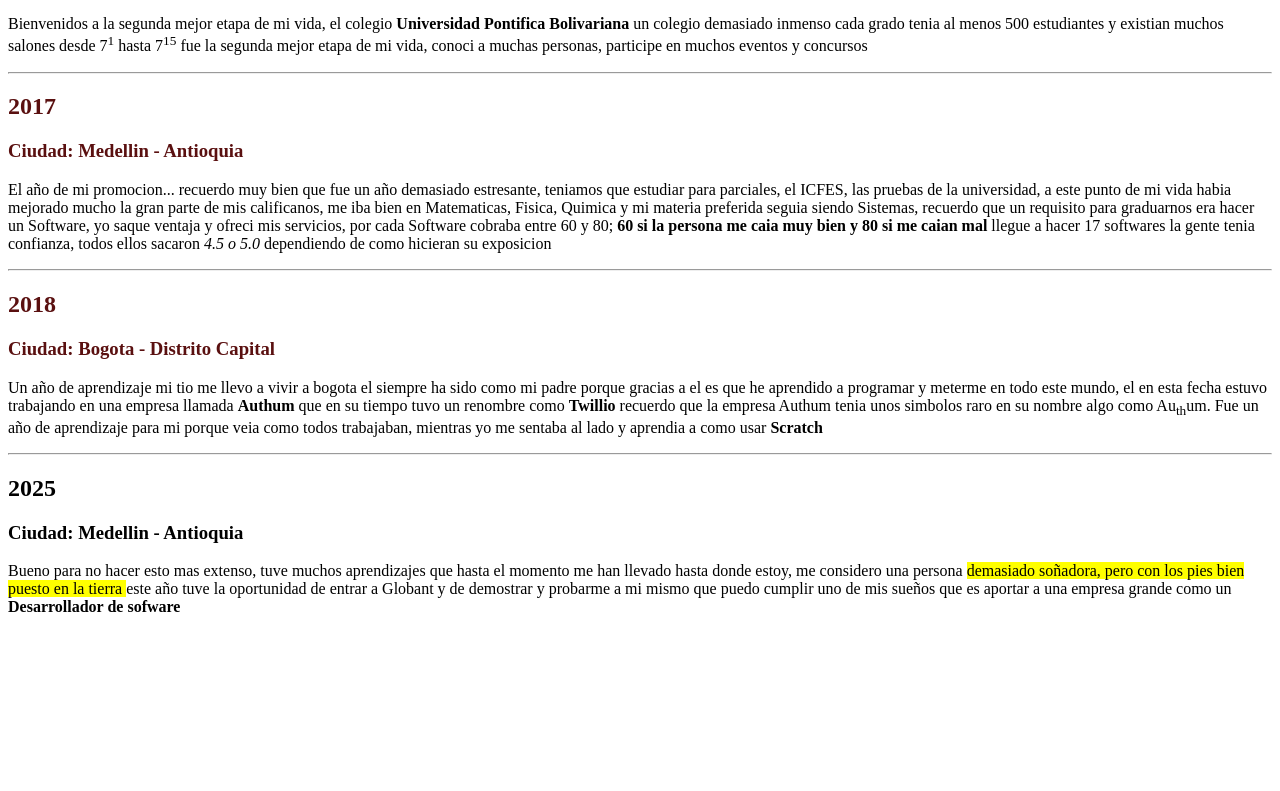
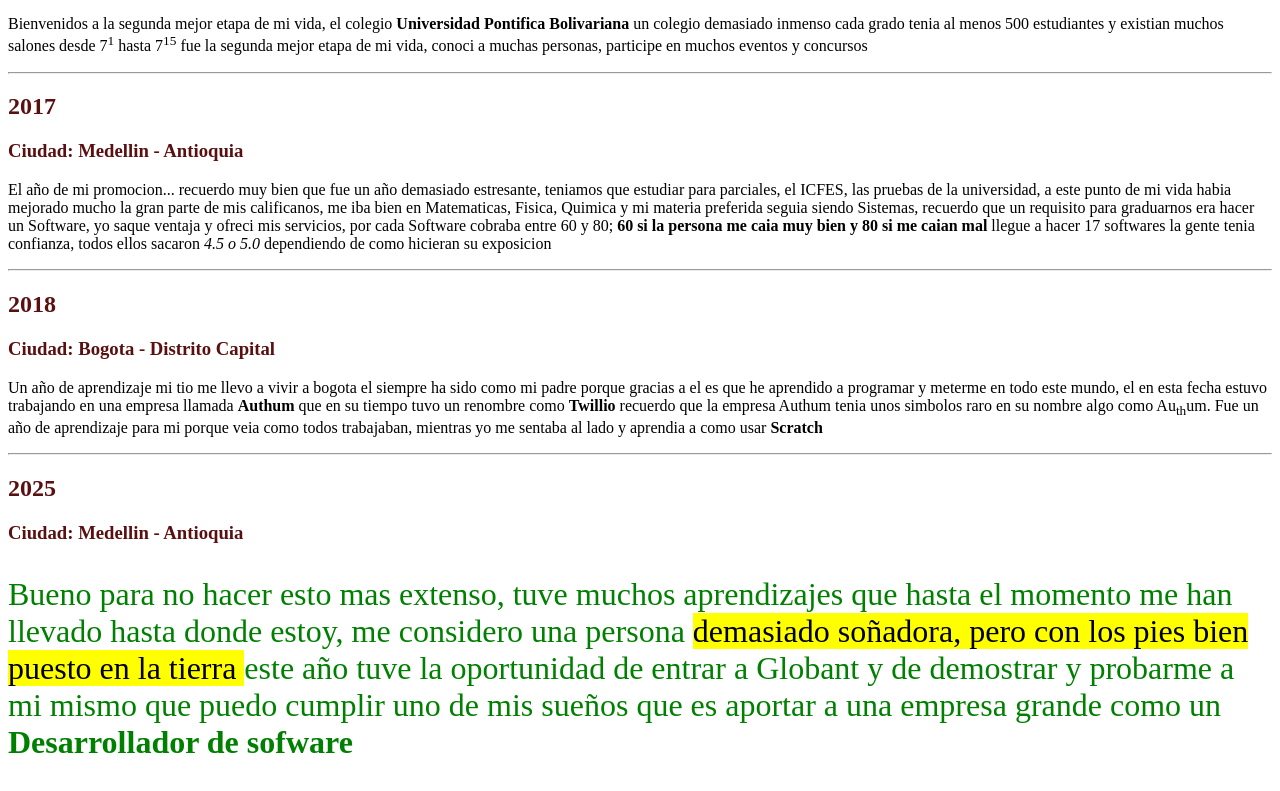
Before and after one commit to josejesus823/fullstack-roadmap, a plain HTML site: page index.html in a window 1280 px wide. Shown: the part 1608-2399 px from the top of the page. Before the commit the page ends 2240 px from the top, so only its background shows below. Drawn offline with Linux system fonts and the light colour scheme.

Commit message:
feat: update personal timeline with 2018 and 2025 entries, enhancing structure and content

```diff
--- a/index.html
+++ b/index.html
@@ -149,7 +149,7 @@
     <div class="contenedor">
         <h2 class="fecha" data-title="title-fecha" style="color: rgb(90, 16, 16);">2018</h2>
         <h3 class="lugar" data-site="colombia" style="color: rgb(90, 16, 16);">Ciudad: Bogota - Distrito Capital</h3>
-        <p class="">
+        <p class="letra">
             Un año de aprendizaje mi tio me llevo a vivir a bogota el siempre ha sido como mi padre porque gracias a el es que he aprendido a programar y meterme en todo este mundo, el en esta fecha
             estuvo trabajando en una empresa llamada <b class="empresa">Authum</b> que en su tiempo tuvo un renombre como <b class="empresa">Twillio</b> recuerdo que la empresa Authum tenia unos simbolos raro en su nombre algo como Au<sub>th</sub>um.
             Fue un año de aprendizaje para mi porque veia como todos trabajaban, mientras yo me sentaba al lado y aprendia a como usar <b class="programa">Scratch</b>
@@ -158,9 +158,9 @@
 
     <hr>
 
-    <h2>2025</h2>
-    <h3>Ciudad: Medellin - Antioquia</h3>
-    <p>
+    <h2 class="fecha" data-title="title-fecha" style="color: rgb(90, 16, 16);">2025</h2>
+    <h3 class="lugar" data-site="colombia" style="color: rgb(90, 16, 16);">Ciudad: Medellin - Antioquia</h3>
+    <p class="letra" style="color: green; font-size: xx-large;">
         Bueno para no hacer esto mas extenso, tuve muchos aprendizajes que hasta el momento me han llevado hasta donde estoy, me considero una persona <mark> demasiado soñadora, pero con los pies bien puesto en la tierra </mark>
         este año tuve la oportunidad de entrar a Globant y de demostrar y probarme a mi mismo que puedo cumplir uno de mis sueños que es aportar a una empresa grande como un <b class="profesion">Desarrollador de sofware</b>
 
```
